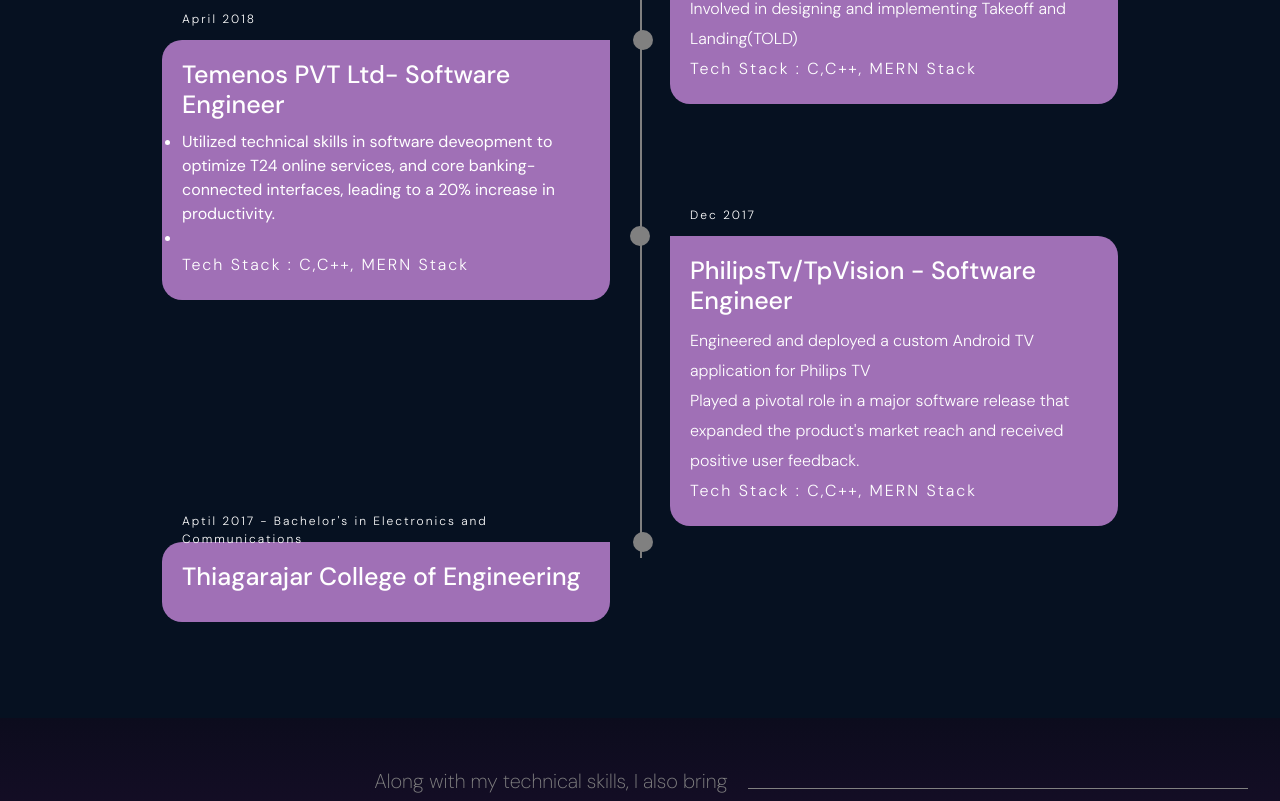
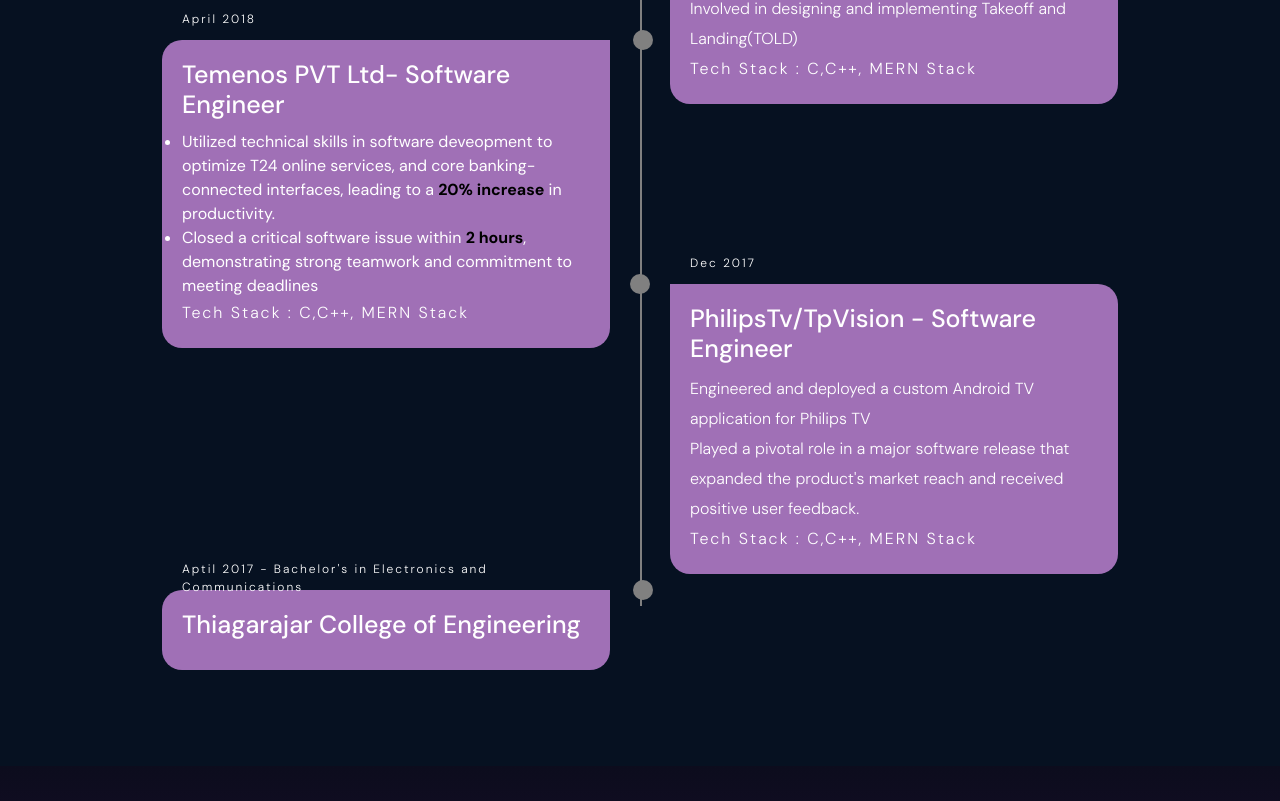
Before and after one commit to padmalathak/portfolio, a React (Create React App) app: page / in a window 1280 px wide. Shown: the part 2211-3012 px from the top of the page. Built offline with nearby package versions, Linux system fonts and the light colour scheme.

Commit message:
Temenos update

```diff
--- a/src/Component/Timeline/Timeline.jsx
+++ b/src/Component/Timeline/Timeline.jsx
@@ -86,9 +86,15 @@
                       {" "}
                       Utilized technical skills in software deveopment to
                       optimize T24 online services, and core banking-connected
-                      interfaces, leading to a 20% increase in productivity.
+                      interfaces, leading to a{" "}
+                      <b className="list__bold">20% increase</b> in
+                      productivity.
                     </li>
-                    <li className="list-disc"></li>
+                    <li className="list-disc">
+                      Closed a critical software issue within{" "}
+                      <b className="list__bold">2 hours</b>, demonstrating
+                      strong teamwork and commitment to meeting deadlines
+                    </li>
                     <p className="timeline__tech">
                       Tech Stack : C,C++, MERN Stack
                     </p>
--- a/src/Component/Timeline/Timeline.scss
+++ b/src/Component/Timeline/Timeline.scss
@@ -168,3 +168,7 @@
     margin-top: 5rem;
   }
 }
+
+.list__bold {
+  color: black;
+}
```
